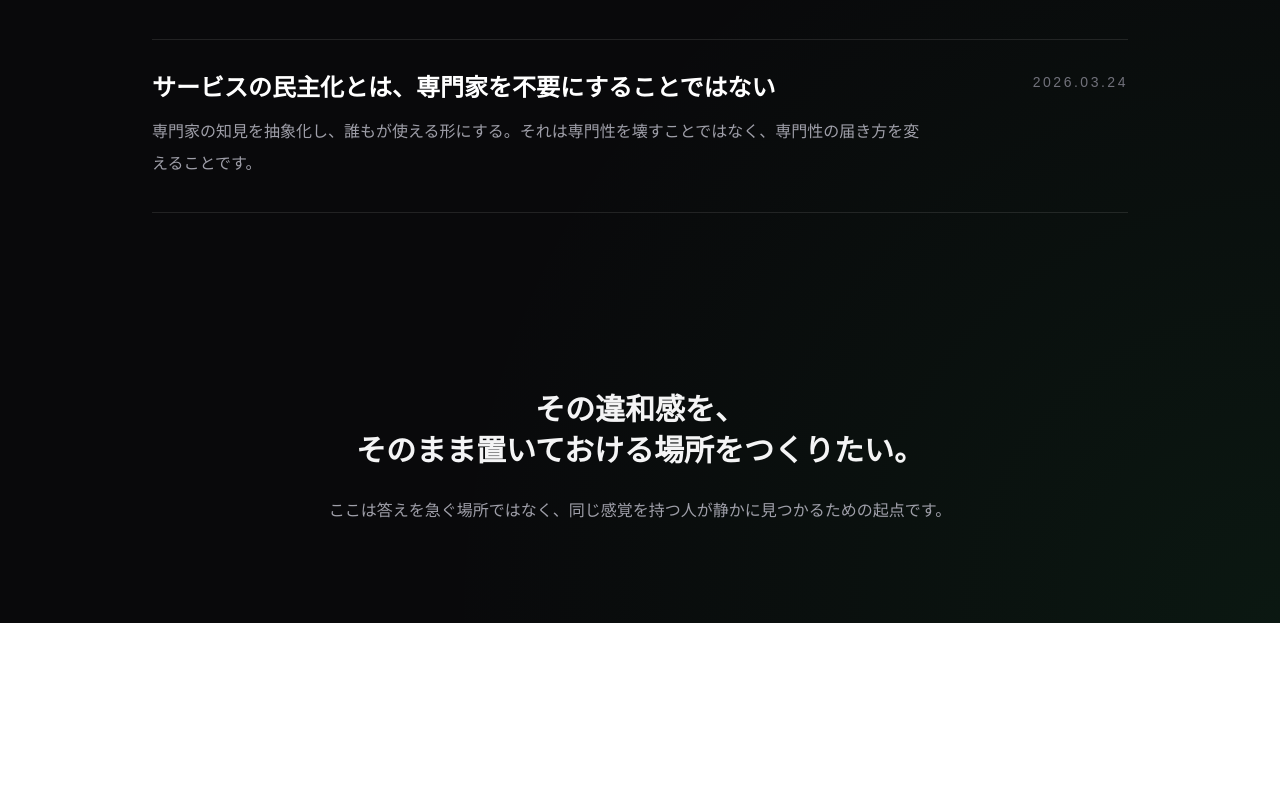
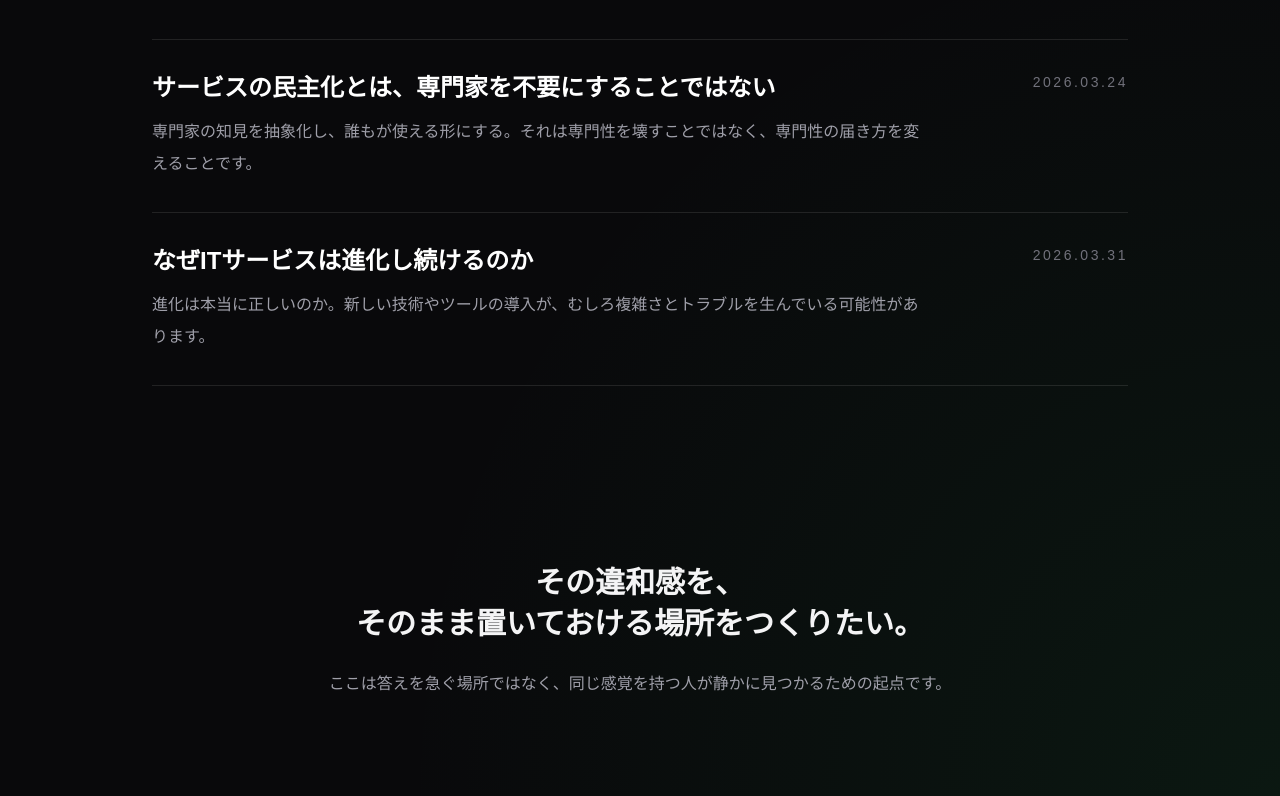
Before and after one commit to OneDog014/spark-site, a Next.js app: page / in a window 1280 px wide. Shown: the part 2083-2879 px from the top of the page. Before the commit the page ends 2706 px from the top, so only its background shows below. Built offline with nearby package versions, Linux system fonts and the light colour scheme.

Commit message:
refine ending of evolution article

```diff
--- a/app/page.tsx
+++ b/app/page.tsx
@@ -64,6 +64,22 @@ export default function SparkSite() {
         "ITサービスも同じです。民主化されるのは操作や入り口であり、設計や深い専門性はむしろ価値が増していく。その境界をどう設計するかが、本当の論点だと思っています。",
       ],
     },
+    {
+      slug: "why-evolution",
+      title: "なぜITサービスは進化し続けるのか",
+      date: "2026.03.31",
+      excerpt:
+        "進化は本当に正しいのか。新しい技術やツールの導入が、むしろ複雑さとトラブルを生んでいる可能性があります。",
+      content: [
+          "ITサービスの現場にいると、ふと疑問に思うことがあります。なぜこの業界は、ここまで進化し続けるのだろうかと。",
+          "今の仕組みをそのまま維持していれば、実はトラブルはもっと少ないのではないか。そう感じる瞬間があります。",
+          "メーカーはしのぎを削り、新しいツールや技術を次々と生み出し、それが市場に投入される。そして企業はそれを取り入れ、更新し、置き換えていく。",
+          "一見すると、それは健全な進化のように見えます。しかし現場では、そのたびに変更コストが発生し、サービスは上書きされ、過去と現在が絡み合っていきます。",
+          "結果として、構造は単純になるどころか複雑さを増し、新たなトラブルの温床になることも少なくありません。",
+          "もちろん、進化そのものを否定することはできません。ただ、進化が常に正しいという前提は、一度立ち止まって見直す必要があるのではないかと思います。",
+          "本当に必要なのは、進化することではなく、構造として安定していることなのかもしれません。",
+  ],
+},
   ];
 
   const selectedPost = useMemo(
```
